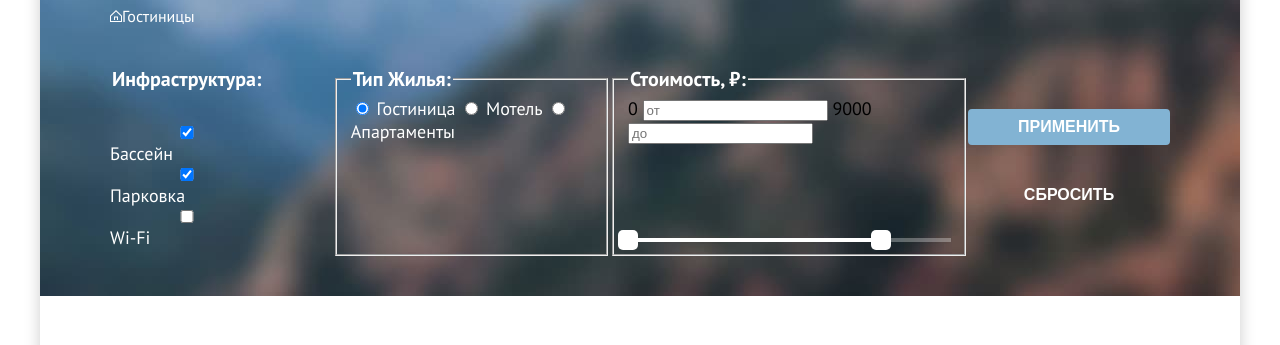
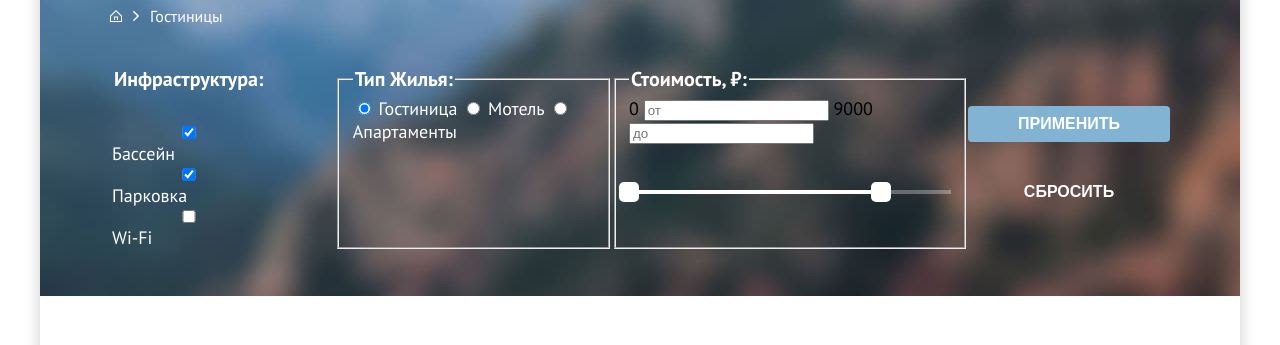
Before and after one commit to htmlacademy-htmlcss/2450769-sedona-1, a website built with Vite: page catalog.html in a window 1280 px wide. Shown: the part 180-525 px from the top of the page. Built offline with nearby package versions, Linux system fonts and the light colour scheme.

Commit message:
breadcrumbs

```diff
--- a/styles/styles.css
+++ b/styles/styles.css
@@ -572,6 +572,21 @@ body {
   background-size: cover;
 }
 
+.breadcrumbs-item-hotel {
+  font-size: 16px;
+  font-style: normal;
+  font-weight: 400;
+  line-height: 21px;
+  color: #ffffff;
+  text-decoration: none;
+  margin-left: 11px;
+  padding-left: 17px;
+  background-image: url("../images/icons/arrow.svg");
+  background-repeat: no-repeat;
+  background-size: auto;
+  background-position: center left;
+}
+
 .filter {
   display: flex;
 }
@@ -581,8 +596,7 @@ body {
   flex-direction: column;
   border: 0;
   padding: 0;
-  padding-right: 70px;
-  margin: 0;
+  margin-right: 70px;
 }
 
 .conveniences-head {
@@ -592,7 +606,7 @@ body {
 .range-scale {
   position: relative;
   height: 4px;
-  margin-top: 94px;
+  margin-top: 46px;
   background-color: rgba(255, 255, 255, 0.3);
 }
 
@@ -828,15 +842,6 @@ body {
   margin: 0;
 }
 
-.breadcrumbs-item-hotel {
-  font-size: 16px;
-  font-style: normal;
-  font-weight: 400;
-  line-height: 21px;
-  color: #ffffff;
-  text-decoration: none;
-}
-
 legend {
   font-size: 20px;
   font-style: normal;
```
Also changed, not shown: images/icons/arrow.svg (added).
